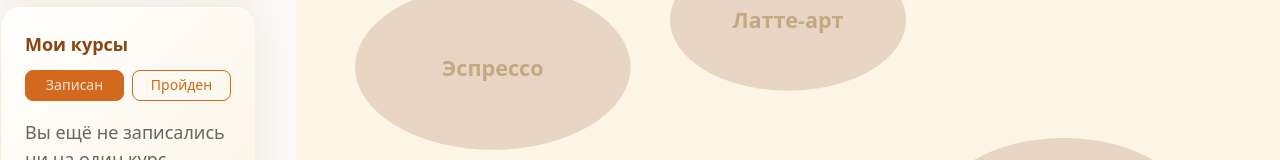
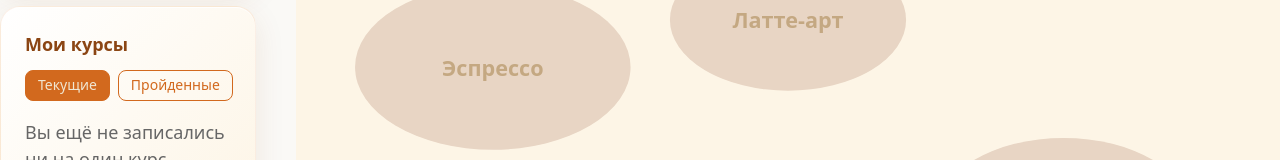
Before and after one commit to romkalan/Coffee-Tea-Mastery, a React (Vite) app: page /profile in a window 1280 px wide. Shown: the part 434-594 px from the top of the page. Built offline with nearby package versions, Linux system fonts and the light colour scheme; data requests are answered from the project's data file; sample sign-in values are in the browser's storage.

Commit message:
fix: rename toggle labels to plural - Текущие/Пройденные

```diff
--- a/src/pages/Profile/Profile.tsx
+++ b/src/pages/Profile/Profile.tsx
@@ -73,13 +73,13 @@ function Profile() {
                                 className={classNames(styles.toggleBtn, filter === "enrolled" && styles.toggleActive)}
                                 onClick={() => setFilter("enrolled")}
                             >
-                                Записан
+                                Текущие
                             </button>
                             <button
                                 className={classNames(styles.toggleBtn, filter === "completed" && styles.toggleActive)}
                                 onClick={() => setFilter("completed")}
                             >
-                                Пройден
+                                Пройденные
                             </button>
                         </div>
                         {enrollments.length === 0 && filter === "enrolled" && (
```
